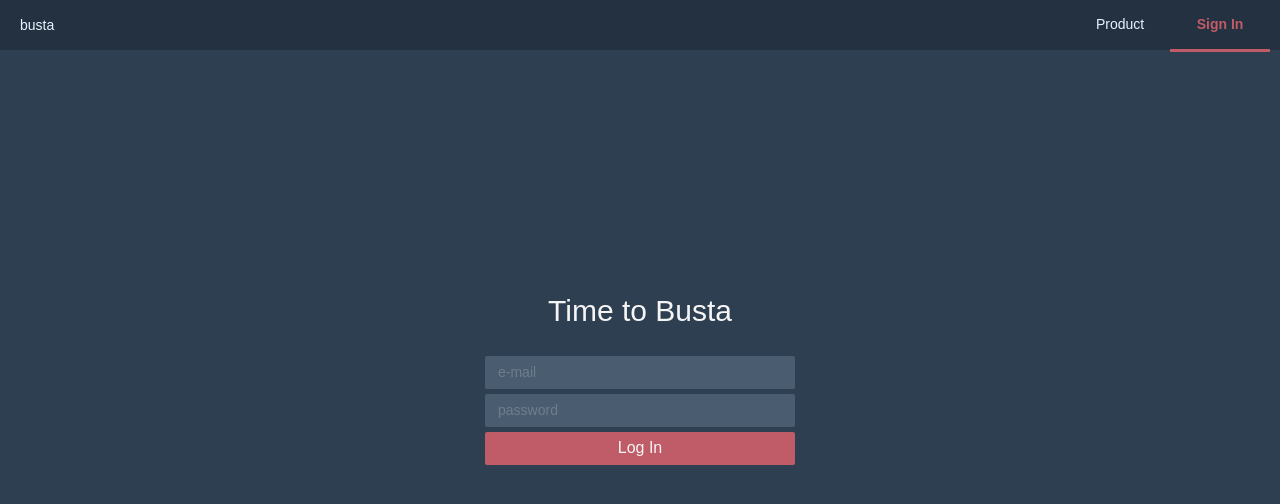
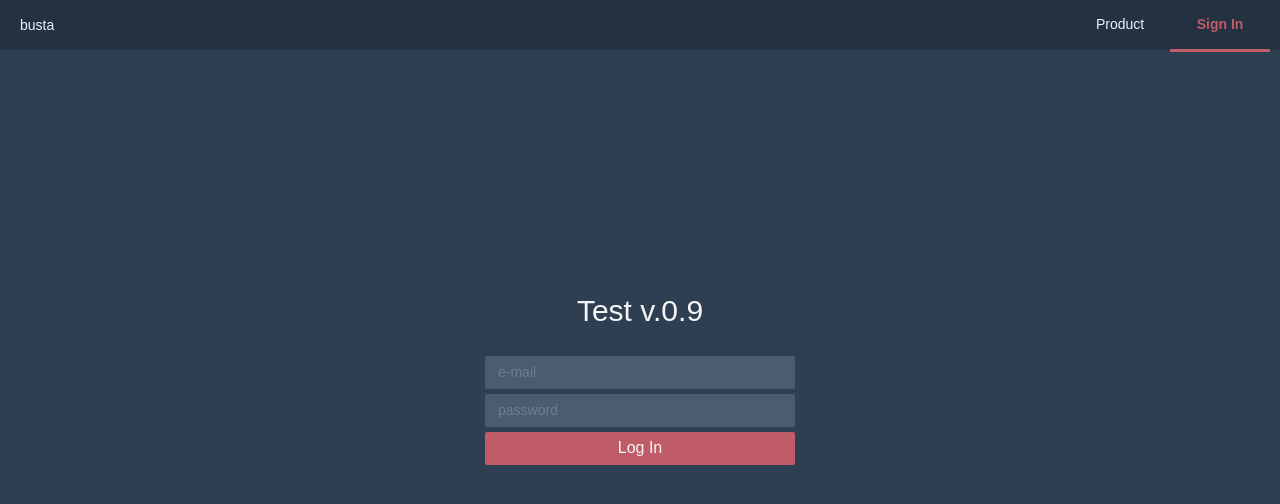
Before and after one commit to zizimoos/delta_busta_test, a React (Create React App) app: page / in a window 1280 px wide. Shown: the top 504 px of the page. Built offline with nearby package versions, Linux system fonts and the light colour scheme; no server answers; the database is empty.

Commit message:
manage version

```diff
--- a/src/Routes/Auth.js
+++ b/src/Routes/Auth.js
@@ -166,7 +166,7 @@ const Auth = ({ history }) => {
   return (
     <Container>
       <AuthFormBox>
-        <Greeting>Time to Busta</Greeting>
+        <Greeting>Test v.0.9</Greeting>
         <AuthForm style={{ marginBottom: "20px" }} onSubmit={onSubmit}>
           <Input
             name="email"
```
